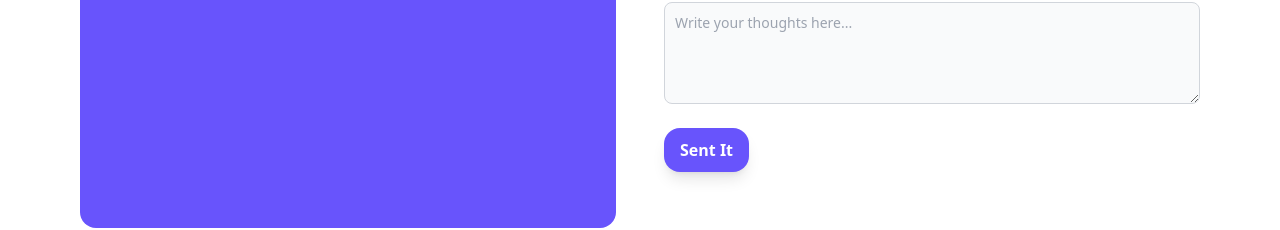
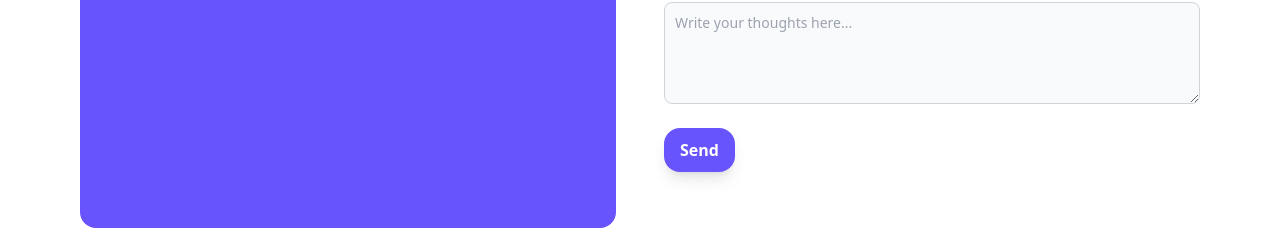
Before and after one commit to RagoDevs/RagoDevs, a React (Create React App) app: page /contact in a window 1280 px wide. Shown: the part 784-1014 px from the top of the page. Built offline with nearby package versions, Linux system fonts and the light colour scheme.

Commit message:
fix: update contact form submit button text from 'Sent It' to 'Send'

```diff
--- a/src/Pages/Contact.jsx
+++ b/src/Pages/Contact.jsx
@@ -251,7 +251,7 @@ export default function Contact () {
                             disabled:bg-gray-500 disabled:cursor-not-allowed"
                                 type='submit'
                                 disabled={isSubmitting}>
-                                {isSubmitting ? 'Sending...' : 'Sent It'}
+                                {isSubmitting ? 'Sending...' : 'Send'}
                             </button>
                         </div>
                     </div>
```
